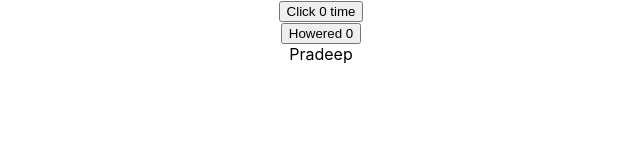
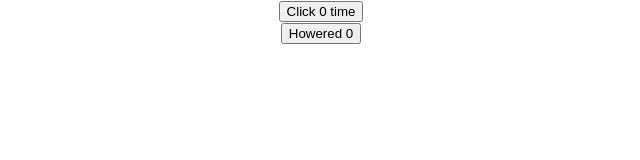
Before and after one commit to pradeep2165/react-render-props, a React (Create React App) app: page / in a window 1280 px wide. Shown: the top 160 px of the page, without its empty margins (319-959 px from the left). Built offline with nearby package versions, Linux system fonts and the light colour scheme.

Commit message:
render props created and working

```diff
--- a/src/App.js
+++ b/src/App.js
@@ -3,13 +3,16 @@ import "./App.css";
 import ClickCounter from "./components/ClickCounter";
 import HowerCounter from "./components/HowerCounter";
 import User from "./components/User";
+import Counter from "./components/Counter";
 
 function App() {
   return (
     <div className="App">
-      <ClickCounter />
+      {/* <ClickCounter />
       <HowerCounter />
-      <User render={(isLoggedIn) => (isLoggedIn ? "Pradeep" : "Guest")} />
+      <User render={(isLoggedIn) => (isLoggedIn ? "Pradeep" : "Guest")} /> */}
+      <Counter render={(count, handelClickCount) => <ClickCounter count={count} handelClickCount={handelClickCount} />} />
+      <Counter render={(count, handelClickCount) => <HowerCounter count={count} handelClickCount={handelClickCount} />} />
     </div>
   );
 }
--- a/src/components/ClickCounter.js
+++ b/src/components/ClickCounter.js
@@ -1,22 +1,11 @@
 import React, { Component } from "react";
 
 class ClickCounter extends Component {
-  constructor() {
-    super();
-
-    this.state = {
-      count: 0,
-    };
-  }
-  handelClickCount = () => {
-    this.setState((prevState) => {
-      return { count: prevState.count + 1 };
-    });
-  };
   render() {
+    const { count, handelClickCount } = this.props;
     return (
       <div>
-        <button onClick={this.handelClickCount}>Click {this.state.count} time</button>
+        <button onClick={handelClickCount}>Click {count} time</button>
       </div>
     );
   }
--- /dev/null
+++ b/src/components/Counter.js
@@ -0,0 +1,20 @@
+import React, { Component } from "react";
+class Counter extends Component {
+  constructor() {
+    super();
+
+    this.state = {
+      count: 0,
+    };
+  }
+  handelClickCount = () => {
+    this.setState((prevState) => {
+      return { count: prevState.count + 1 };
+    });
+  };
+  render() {
+    return <div>{this.props.render(this.state.count, this.handelClickCount)}</div>;
+  }
+}
+
+export default Counter;
--- a/src/components/HowerCounter.js
+++ b/src/components/HowerCounter.js
@@ -1,22 +1,11 @@
 import React, { Component } from "react";
 
 class HowerCounter extends Component {
-  constructor() {
-    super();
-
-    this.state = {
-      count: 0,
-    };
-  }
-  handelClickCount = () => {
-    this.setState((prevState) => {
-      return { count: prevState.count + 1 };
-    });
-  };
   render() {
+    const { count, handelClickCount } = this.props;
     return (
       <div>
-        <button onMouseOver={this.handelClickCount}>Howered {this.state.count}</button>
+        <button onMouseOver={handelClickCount}>Howered {count}</button>
       </div>
     );
   }
```
